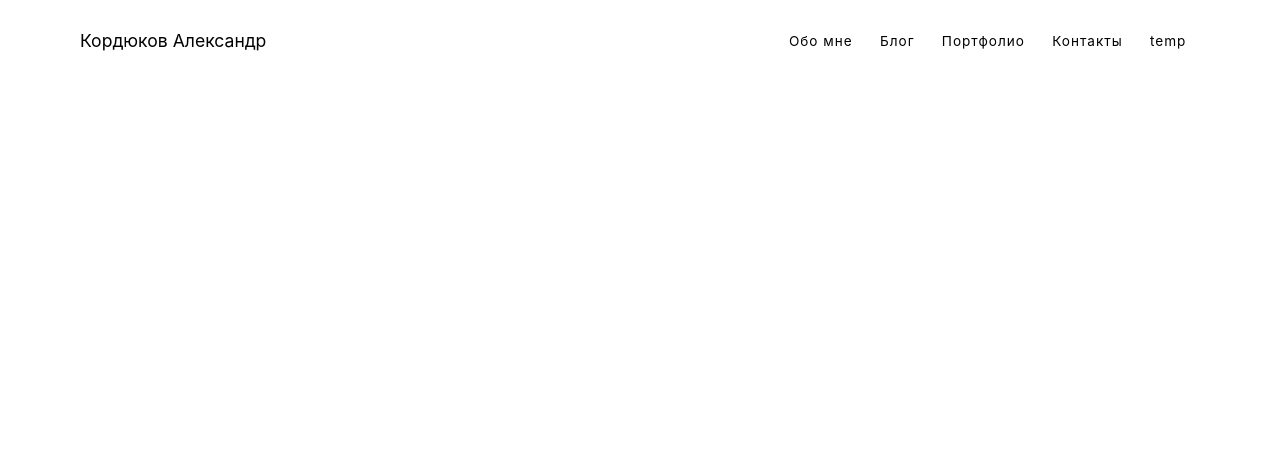
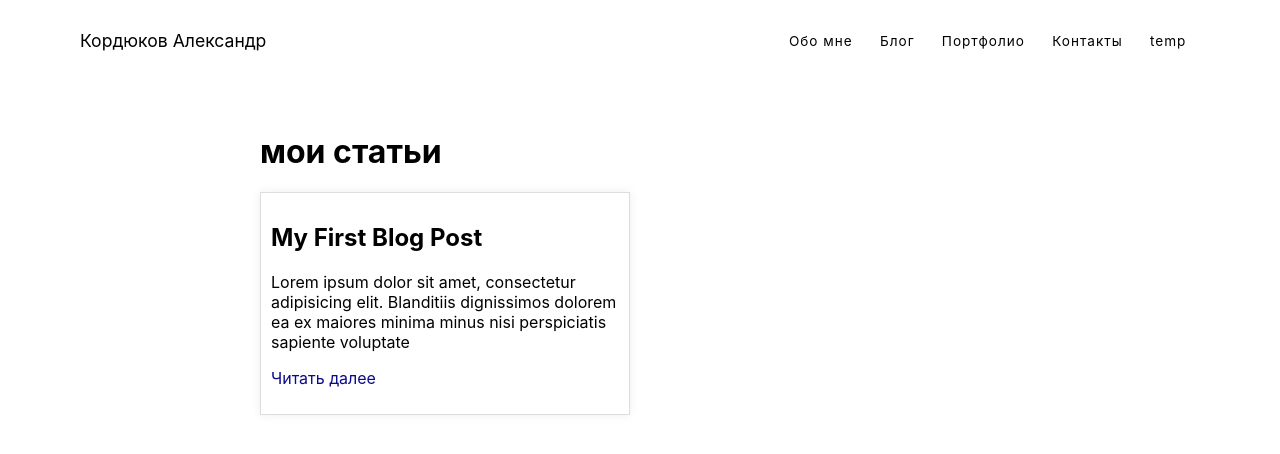
Before and after one commit to Upcy12/svelte_test, a SvelteKit app: page /blog in a window 1280 px wide. Shown: the top 454 px of the page. Built offline with nearby package versions, Linux system fonts and the light colour scheme.

Commit message:
createing blog

```diff
--- a/src/routes/blog/+page.svelte
+++ b/src/routes/blog/+page.svelte
@@ -3,8 +3,52 @@
     <title>Блог</title>
 </svelte:head>
 
+<div class="container">
+    <h1>мои статьи</h1>
+    <div class="blogposts">
+        {#each routes as page }
+            <div class="post">
+                <h2>{page.title}</h2>
+                <p>{page.body}</p>
+                <p class="readmore">
+                    <a class="link" href={'/blog/posts/${page.id}'}>
+                        Читать далее
+                    </a>
+                </p>
+            </div>
+        {/each}
+    </div>
+</div>
+
+<style>
+
+.container{
+    margin: 50px auto;
+    max-width: 800px;
+    padding: 0 20px;
+}
+
+.blogposts{
+    display: grid;
+    grid-template-columns: 1fr 1fr;
+    grid-gap: 20px;
+}
+
+.post{
+    border: 1px solid #ddd;
+    padding: 10px;
+    box-shadow: 0 0 10px #eee;
+
+}
+
+.link{
+    color: rgb(10, 10, 139);
+}
+
+</style>
 
 
 <script>
-    import {toutes} from './routes'
+    import { routes } from './routes';
+import {toutes} from './routes'
 </script>
```
